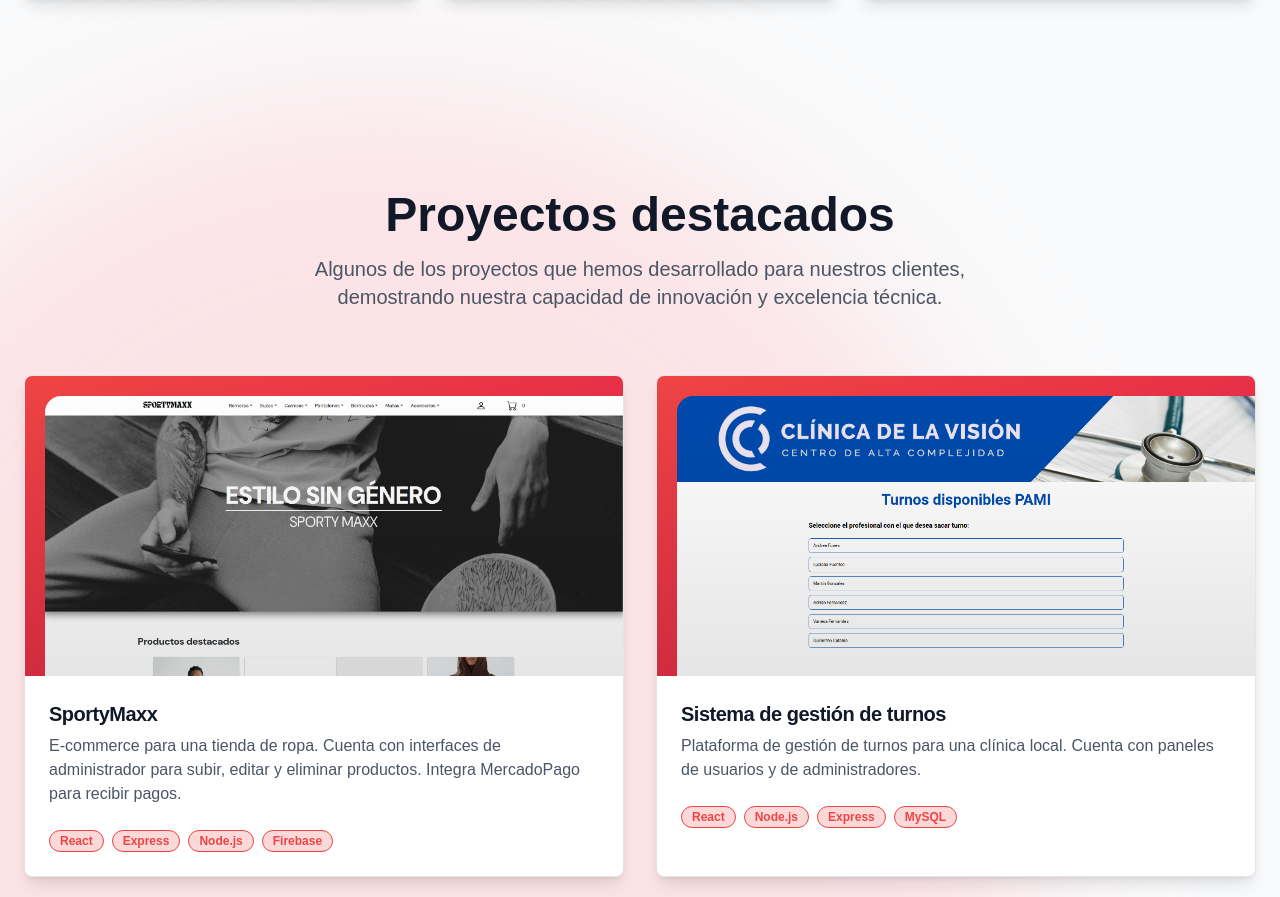
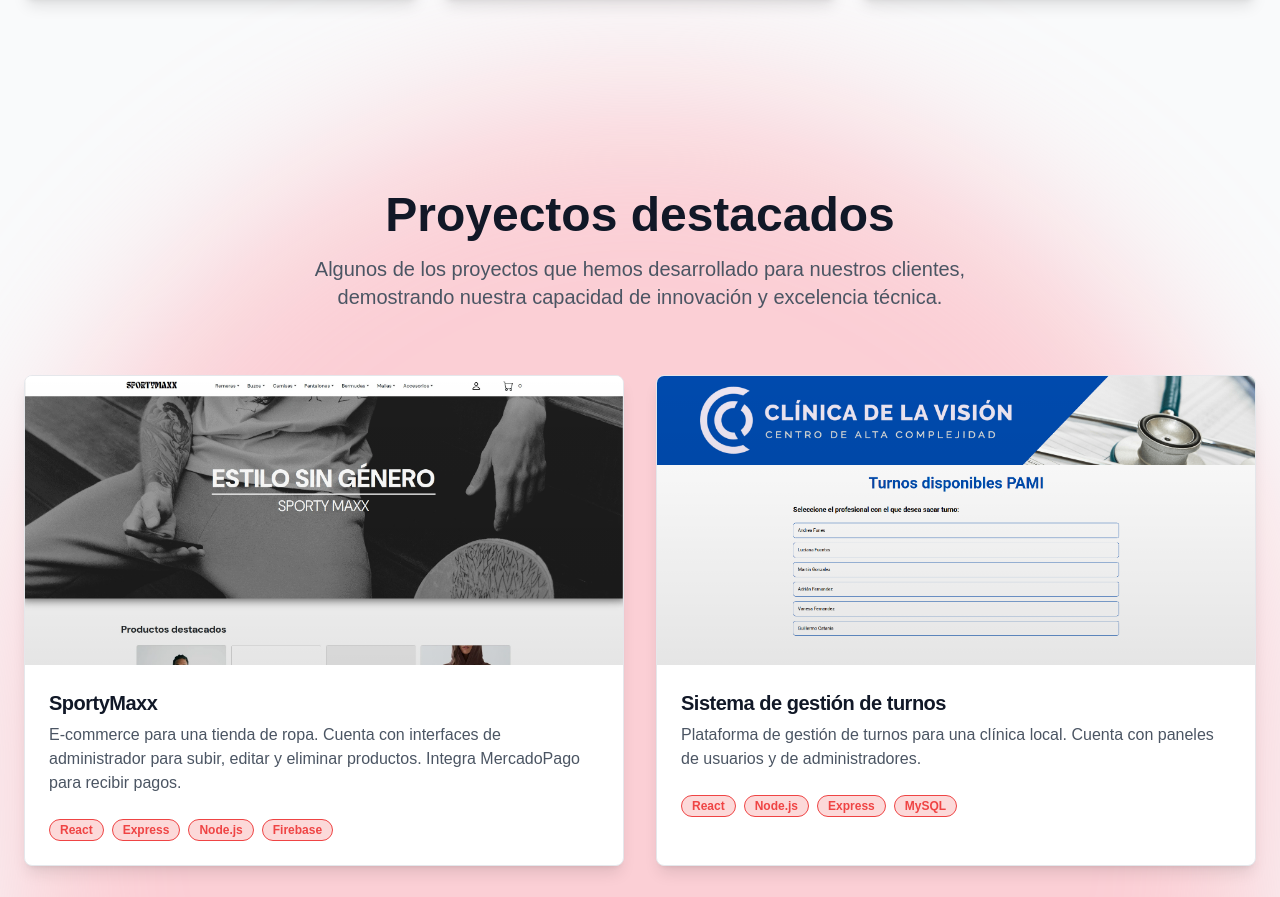
Before and after one commit to valentinoaraya/aedes-website, a Next.js app: page / in a window 1280 px wide. Shown: the part 1897-2794 px from the top of the page. Built offline with nearby package versions, Linux system fonts and the light colour scheme.

Commit message:
Verifico si se corrigieron errores de responsive

```diff
--- a/components/Projects/Projects.tsx
+++ b/components/Projects/Projects.tsx
@@ -7,8 +7,7 @@ export const Projects: React.FC<{ theme: Theme, themeClasses: any }> = ({ theme,
     return (
         <section id="proyectos" className={`relative py-16 lg:py-24 ${theme === "dark" ? "bg-gray-800/50" : "bg-gray-50"}`}>
 
-            <div className="absolute bottom-auto left-auto right-0 top-0 h-full w-full -translate-x-[20%] rounded-full bg-rose-200 opacity-50 blur-[80px] z-0">
-            </div>
+            <div className="absolute bottom-auto left-auto right-0 top-0 h-full w-full rounded-full bg-rose-300 opacity-50 blur-[80px] z-0 will-change-transform" style={{ WebkitTransform: "translateZ(0)" }}></div>
             <div className="container mx-auto px-4 lg:px-6 z-10 relative">
                 <div className="text-center mb-16">
                     <h2 className="text-3xl lg:text-5xl font-bold mb-4">Proyectos destacados</h2>
@@ -22,16 +21,16 @@ export const Projects: React.FC<{ theme: Theme, themeClasses: any }> = ({ theme,
                     {projects.map((project, index) => (
                         <Card
                             key={index}
-                            className={`group ${themeClasses.cardBg} ${themeClasses.shadow} transition-colors overflow-hidden`}
+                            className={`group ${themeClasses.cardBg} ${themeClasses.cardBorder} ${themeClasses.hoverCard} ${themeClasses.shadow} transition-colors overflow-hidden`}
                         >
                             {/* Image container with gradient background */}
                             <div
-                                className="relative pt-5 pl-5 h-auto bg-gradient-to-br from-red-500 to-rose-600 overflow-hidden transition-all duration-300 group-hover:pt-0 group-hover:pl-0"
+                                className="relative"
                             >
                                 <img
                                     src={project.image}
                                     alt={`Proyecto ${project.name}`}
-                                    className="w-full h-auto object-cover rounded-tl-2xl transition-all duration-300 group-hover:rounded-none"
+                                    className="w-full h-auto object-cover"
                                 />
 
                                 {/* Overlay gradient for better text contrast */}
--- a/components/button-with-emoji.tsx
+++ b/components/button-with-emoji.tsx
@@ -7,7 +7,7 @@ export const ButtonWithEmoji = ({ children, emoji, className, distance }: {
 
     return (
         <div className="flex items-center justify-center space-x-2">
-            <button className={`h-11 px-8 rounded-md relative overflow-hidden bg-black text-white flex justify-center group/modal-btn bg-gradient-to-r from-red-500 to-rose-600 ${className}`}>
+            <button className={`h-11 px-8 rounded-md relative overflow-hidden bg-black text-white flex items-center justify-center group/modal-btn bg-gradient-to-r from-red-500 to-rose-600 ${className}`}>
                 <span className={`group-hover/modal-btn:translate-x-[500px] text-center transition duration-500 flex items-center justify-center gap-2 font-medium text-sm`}>
                     {children}
                 </span>
```
